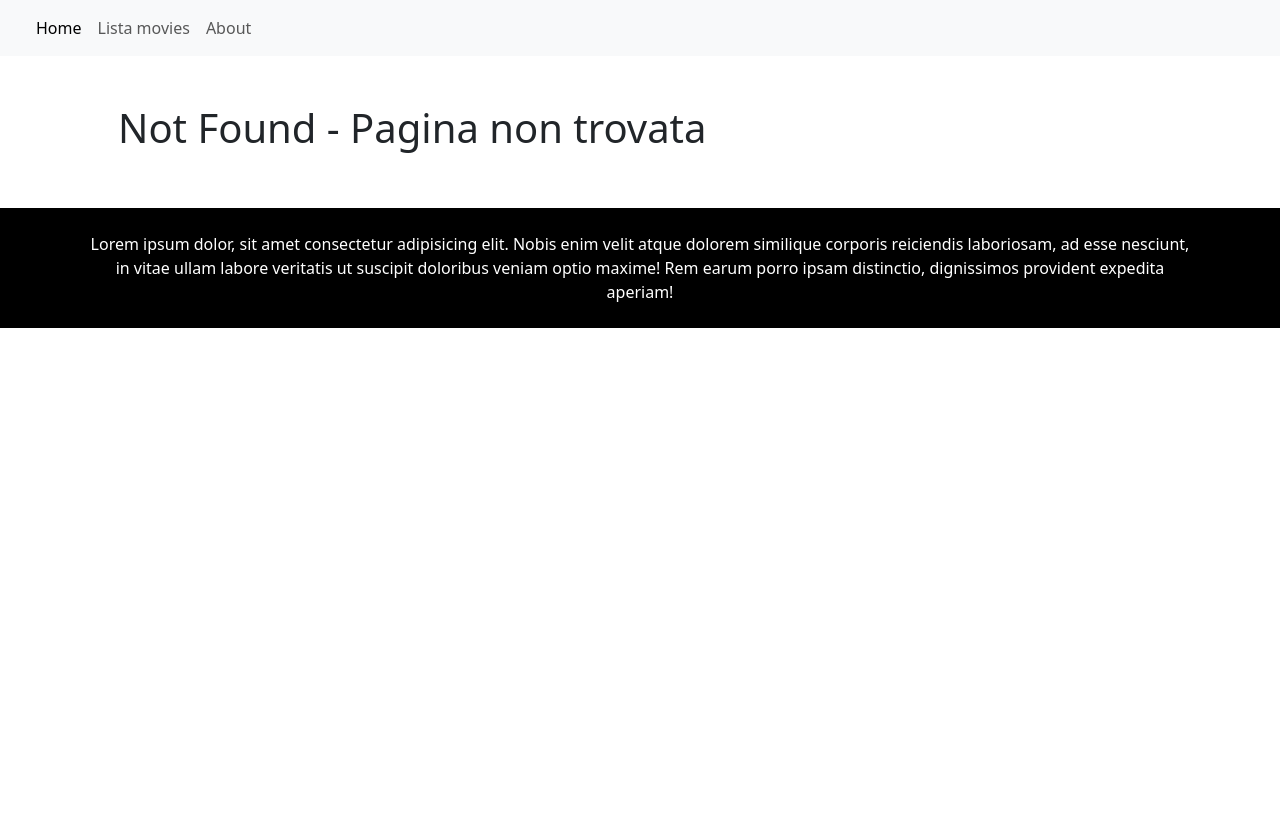
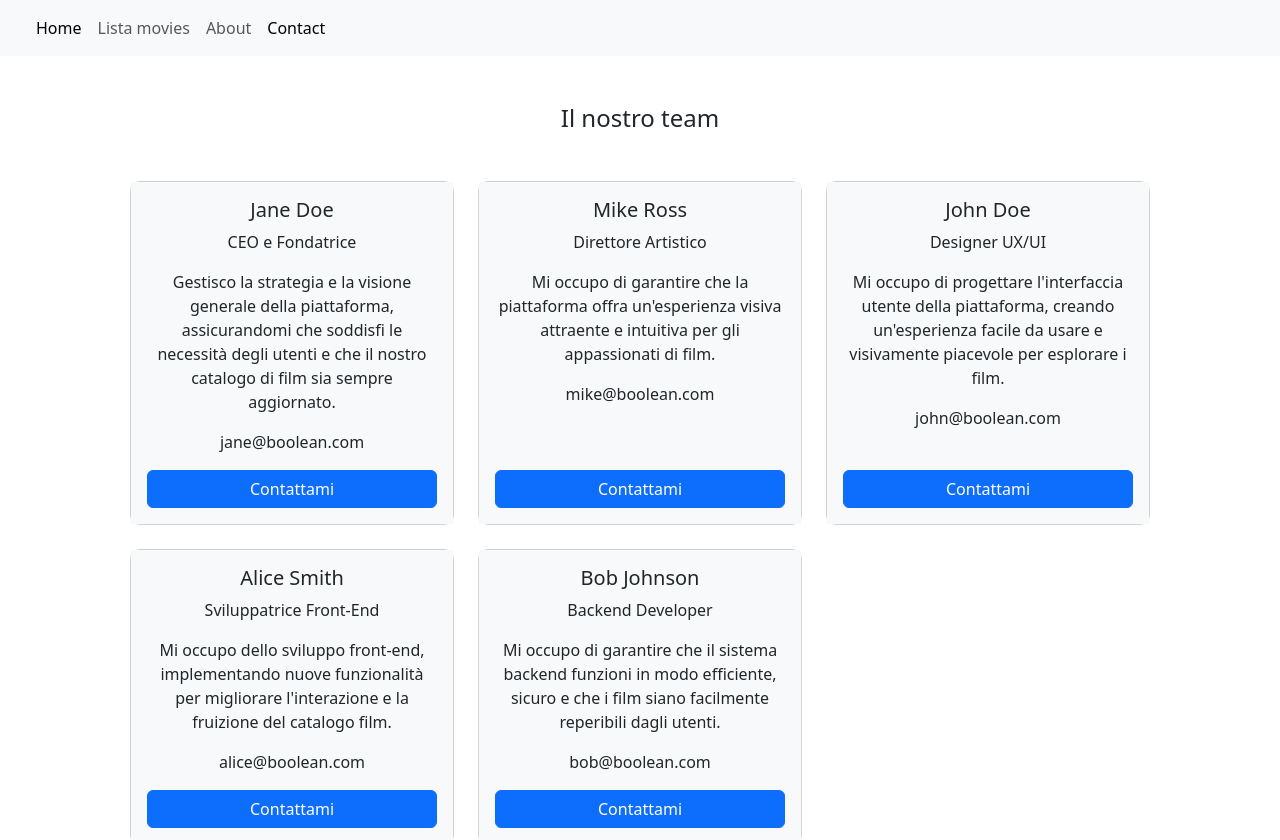
Before and after one commit to daviderigamonti1/webapp-react, a React (Vite) app: page /contact in a window 1280 px wide. Shown: the top 840 px of the page. Before the commit the page ends 800 px from the top, so only its background shows below. Built offline with nearby package versions, Linux system fonts and the light colour scheme; no server answers.

Commit message:
added contact us page

```diff
--- a/src/App.jsx
+++ b/src/App.jsx
@@ -5,6 +5,7 @@ import { GlobalProvider } from "./context/GlobalContext";
 import DefaultLayout from "./pages/DefaultLayout";
 import Home from "./pages/Home";
 import About from "./pages/About";
+import Contact from "./pages/Contact";
 import Movies from "./pages/Movies";
 import Movie from "./pages/Movie";
 import NotFound from "./pages/NotFound";
@@ -19,6 +20,7 @@ function App() {
             <Route Component={DefaultLayout}>
               <Route path="/" Component={Home} />
               <Route path="/about" Component={About} />
+              <Route path="/contact" Component={Contact} />
               <Route path="/movies">
                 <Route index Component={Movies} />
                 <Route path=":id" Component={Movie} />
--- a/src/components/Header.jsx
+++ b/src/components/Header.jsx
@@ -32,6 +32,11 @@ function Header() {
                                     About
                                 </NavLink>
                             </li>
+                            <li className="nav-item">
+                                <NavLink className="nav-link" to="/contact">
+                                    Contact
+                                </NavLink>
+                            </li>
                         </ul>
                     </div>
                 </div>
--- /dev/null
+++ b/src/pages/Contact.jsx
@@ -0,0 +1,66 @@
+function Contact() {
+    return (
+        <div className="container">
+            <h2 className="text-center mb-5">Il nostro team</h2>
+            <div className="row">
+                <div className="col-lg-4 col-md-6 mb-4">
+                    <div className="card h-100">
+                        <div className="card-body d-flex flex-column">
+                            <h5 className="card-title text-center">Jane Doe</h5>
+                            <p className="card-text text-center">CEO e Fondatrice</p>
+                            <p className="card-text text-center">Gestisco la strategia e la visione generale della piattaforma, assicurandomi che soddisfi le necessità degli utenti e che il nostro catalogo di film sia sempre aggiornato.</p>
+                            <p className="card-text text-center">jane@boolean.com</p>
+                            <button className="btn btn-primary mt-auto">Contattami</button>
+                        </div>
+                    </div>
+                </div>
+                <div className="col-lg-4 col-md-6 mb-4">
+                    <div className="card h-100">
+                        <div className="card-body d-flex flex-column">
+                            <h5 className="card-title text-center">Mike Ross</h5>
+                            <p className="card-text text-center">Direttore Artistico</p>
+                            <p className="card-text text-center">Mi occupo di garantire che la piattaforma offra un'esperienza visiva attraente e intuitiva per gli appassionati di film.</p>
+                            <p className="card-text text-center">mike@boolean.com</p>
+                            <button className="btn btn-primary mt-auto">Contattami</button>
+                        </div>
+                    </div>
+                </div>
+                <div className="col-lg-4 col-md-6 mb-4">
+                    <div className="card h-100">
+                        <div className="card-body d-flex flex-column">
+                            <h5 className="card-title text-center">John Doe</h5>
+                            <p className="card-text text-center">Designer UX/UI</p>
+                            <p className="card-text text-center">Mi occupo di progettare l'interfaccia utente della piattaforma, creando un'esperienza facile da usare e visivamente piacevole per esplorare i film.</p>
+                            <p className="card-text text-center">john@boolean.com</p>
+                            <button className="btn btn-primary mt-auto">Contattami</button>
+                        </div>
+                    </div>
+                </div>
+                <div className="col-lg-4 col-md-6 mb-4">
+                    <div className="card h-100">
+                        <div className="card-body d-flex flex-column">
+                            <h5 className="card-title text-center">Alice Smith</h5>
+                            <p className="card-text text-center">Sviluppatrice Front-End</p>
+                            <p className="card-text text-center">Mi occupo dello sviluppo front-end, implementando nuove funzionalità per migliorare l'interazione e la fruizione del catalogo film.</p>
+                            <p className="card-text text-center">alice@boolean.com</p>
+                            <button className="btn btn-primary mt-auto">Contattami</button>
+                        </div>
+                    </div>
+                </div>
+                <div className="col-lg-4 col-md-6 mb-4">
+                    <div className="card h-100">
+                        <div className="card-body d-flex flex-column">
+                            <h5 className="card-title text-center">Bob Johnson</h5>
+                            <p className="card-text text-center">Backend Developer</p>
+                            <p className="card-text text-center">Mi occupo di garantire che il sistema backend funzioni in modo efficiente, sicuro e che i film siano facilmente reperibili dagli utenti.</p>
+                            <p className="card-text text-center">bob@boolean.com</p>
+                            <button className="btn btn-primary mt-auto">Contattami</button>
+                        </div>
+                    </div>
+                </div>
+            </div>
+        </div>
+    )
+}
+
+export default Contact;
```
